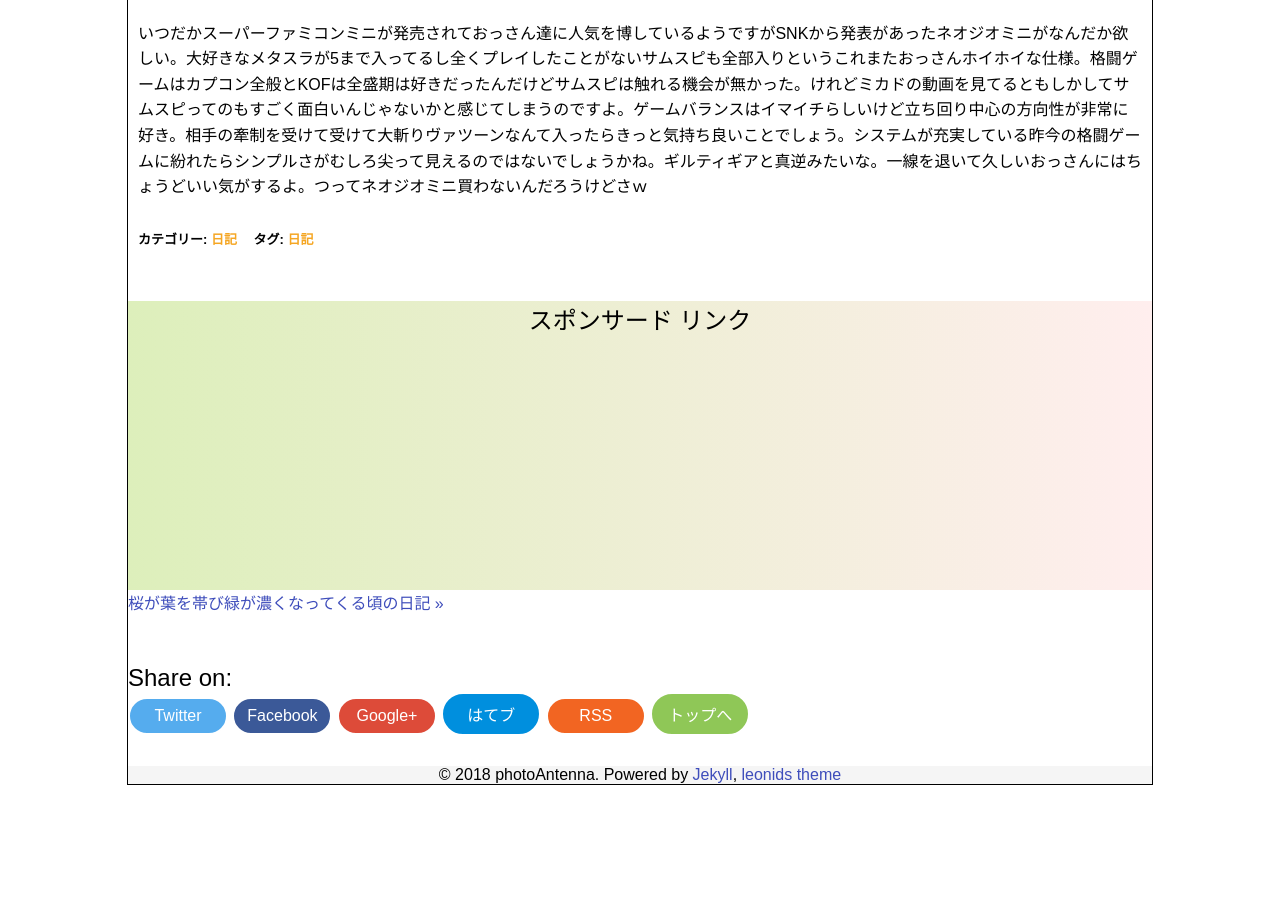
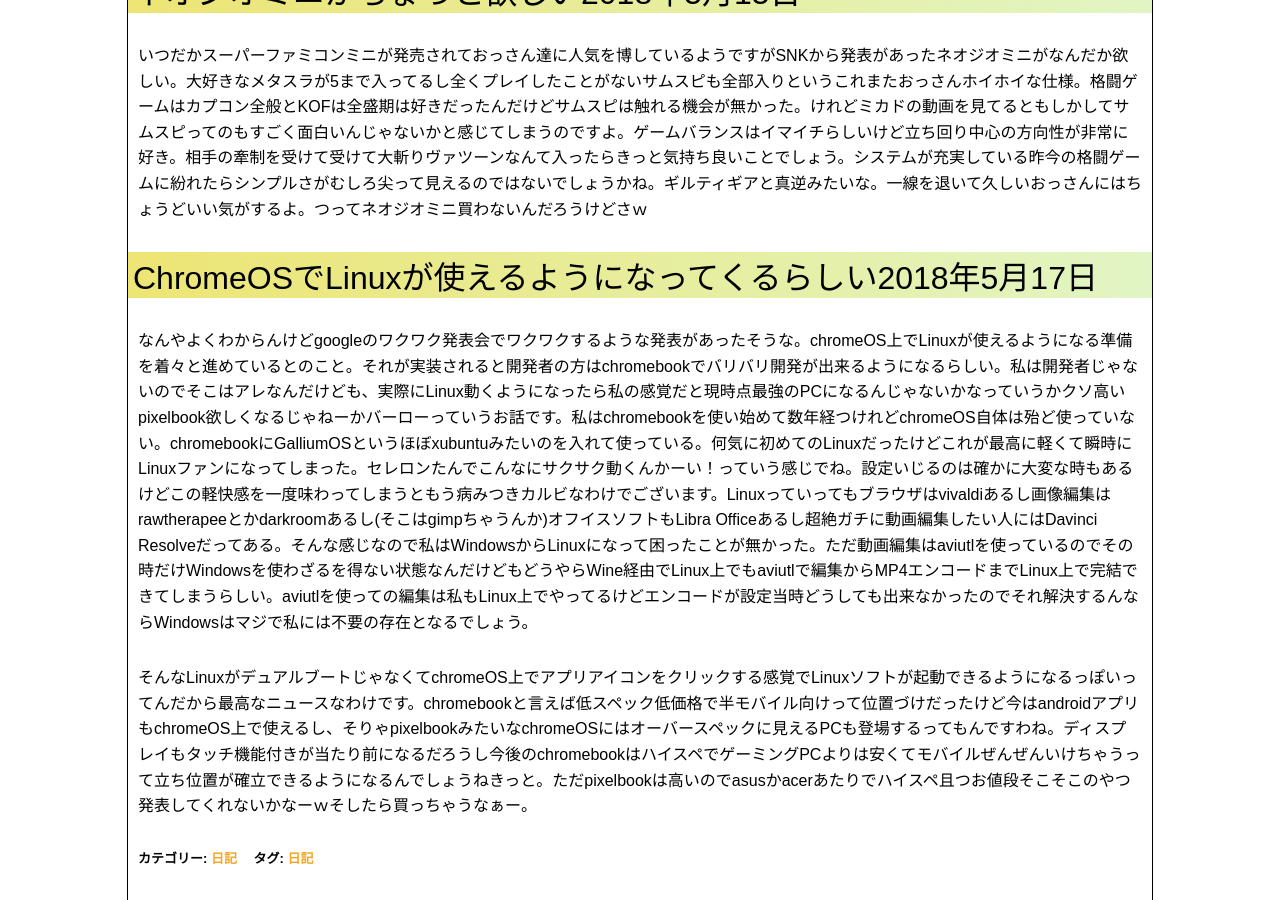
Before and after one commit to photoantenna/photoantenna.github.io, a Jekyll site: the page built from _posts/2018-05-04-diary.md, in a window 1280 px wide and 900 px high, scrolled down 2712 px. Built offline with Jekyll 4.4.1, drawn with Linux system fonts in a browser that asks for light colours; before the commit the page ends 3505 px from its top, so only the background shows below that; some of the changed text lies outside the part shown.

Commit message:
日記更新

```diff
--- a/_posts/2018-05-04-diary.md
+++ b/_posts/2018-05-04-diary.md
@@ -2,12 +2,12 @@
 layout: post
 title: "田んぼが鮮やかな緑色に染まる頃の日記"
 permalink: diary08
-excerpt: "updated2018-05-15,日常のことや出来事に対する自分の反応を文章化していこうのコーナーです。特にテーマも設けずにつらつらと書いていくとっても楽しいコーナーです。見る人にとって楽しいコーナーかどうかは定かではありませんよー"
+excerpt: "updated2018-05-17,日常のことや出来事に対する自分の反応を文章化していこうのコーナーです。特にテーマも設けずにつらつらと書いていくとっても楽しいコーナーです。見る人にとって楽しいコーナーかどうかは定かではありませんよー"
 categories: "日記"
 tags: "日記"
-keywords: "ゴールデンウィーク, 移住, ネオジオミニ"
+keywords: "ゴールデンウィーク, 移住, ネオジオミニ, pixelbook"
 mokuji: true
-update: 2018-05-15
+update: 2018-05-17
 image:
   feature: diary.jpg
 ---
@@ -37,3 +37,9 @@
 ### ネオジオミニがちょっと欲しい2018年5月15日
 
 いつだかスーパーファミコンミニが発売されておっさん達に人気を博しているようですがSNKから発表があったネオジオミニがなんだか欲しい。大好きなメタスラが5まで入ってるし全くプレイしたことがないサムスピも全部入りというこれまたおっさんホイホイな仕様。格闘ゲームはカプコン全般とKOFは全盛期は好きだったんだけどサムスピは触れる機会が無かった。けれどミカドの動画を見てるともしかしてサムスピってのもすごく面白いんじゃないかと感じてしまうのですよ。ゲームバランスはイマイチらしいけど立ち回り中心の方向性が非常に好き。相手の牽制を受けて受けて大斬りヴァツーンなんて入ったらきっと気持ち良いことでしょう。システムが充実している昨今の格闘ゲームに紛れたらシンプルさがむしろ尖って見えるのではないでしょうかね。ギルティギアと真逆みたいな。一線を退いて久しいおっさんにはちょうどいい気がするよ。つってネオジオミニ買わないんだろうけどさｗ
+
+### ChromeOSでLinuxが使えるようになってくるらしい2018年5月17日
+
+なんやよくわからんけどgoogleのワクワク発表会でワクワクするような発表があったそうな。chromeOS上でLinuxが使えるようになる準備を着々と進めているとのこと。それが実装されると開発者の方はchromebookでバリバリ開発が出来るようになるらしい。私は開発者じゃないのでそこはアレなんだけども、実際にLinux動くようになったら私の感覚だと現時点最強のPCになるんじゃないかなっていうかクソ高いpixelbook欲しくなるじゃねーかバーローっていうお話です。私はchromebookを使い始めて数年経つけれどchromeOS自体は殆ど使っていない。chromebookにGalliumOSというほぼxubuntuみたいのを入れて使っている。何気に初めてのLinuxだったけどこれが最高に軽くて瞬時にLinuxファンになってしまった。セレロンたんでこんなにサクサク動くんかーい！っていう感じでね。設定いじるのは確かに大変な時もあるけどこの軽快感を一度味わってしまうともう病みつきカルビなわけでございます。Linuxっていってもブラウザはvivaldiあるし画像編集はrawtherapeeとかdarkroomあるし(そこはgimpちゃうんか)オフイスソフトもLibra Officeあるし超絶ガチに動画編集したい人にはDavinci Resolveだってある。そんな感じなので私はWindowsからLinuxになって困ったことが無かった。ただ動画編集はaviutlを使っているのでその時だけWindowsを使わざるを得ない状態なんだけどもどうやらWine経由でLinux上でもaviutlで編集からMP4エンコードまでLinux上で完結できてしまうらしい。aviutlを使っての編集は私もLinux上でやってるけどエンコードが設定当時どうしても出来なかったのでそれ解決するんならWindowsはマジで私には不要の存在となるでしょう。
+
+そんなLinuxがデュアルブートじゃなくてchromeOS上でアプリアイコンをクリックする感覚でLinuxソフトが起動できるようになるっぽいってんだから最高なニュースなわけです。chromebookと言えば低スペック低価格で半モバイル向けって位置づけだったけど今はandroidアプリもchromeOS上で使えるし、そりゃpixelbookみたいなchromeOSにはオーバースペックに見えるPCも登場するってもんですわね。ディスプレイもタッチ機能付きが当たり前になるだろうし今後のchromebookはハイスペでゲーミングPCよりは安くてモバイルぜんぜんいけちゃうって立ち位置が確立できるようになるんでしょうねきっと。ただpixelbookは高いのでasusかacerあたりでハイスペ且つお値段そこそこのやつ発表してくれないかなーｗそしたら買っちゃうなぁー。
```
